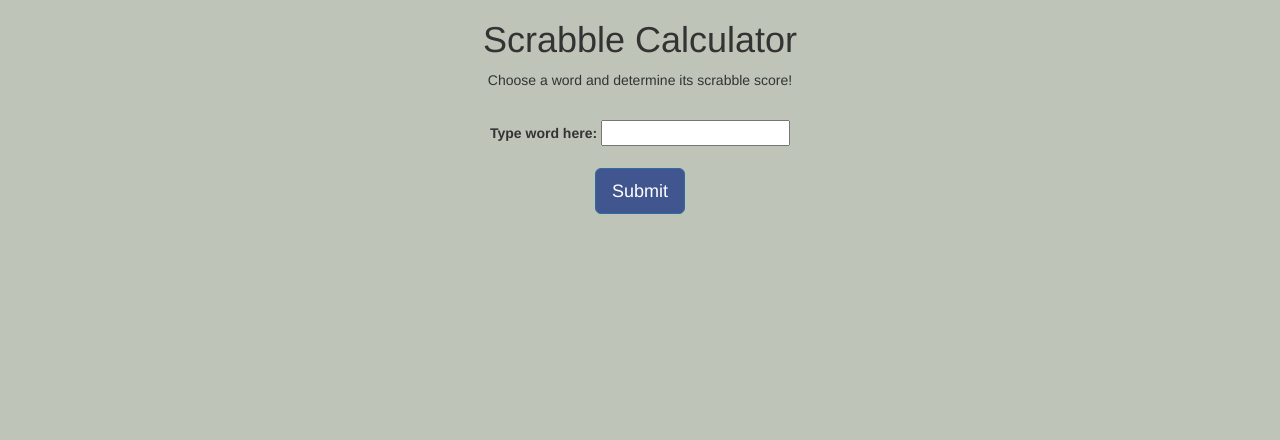
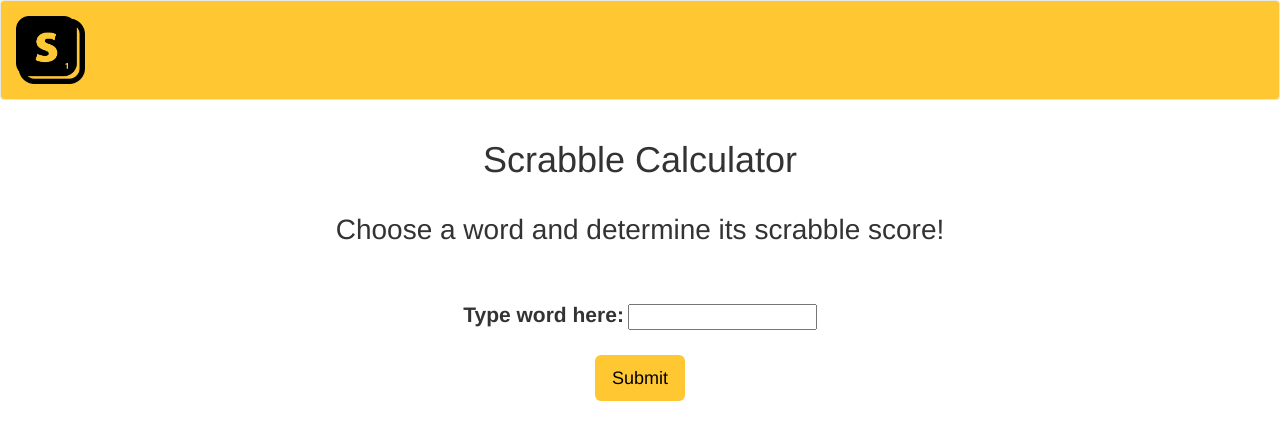
Before and after one commit to Samantha-Sun/Scrabble, a plain HTML site: page index.html in a window 1280 px wide. Drawn offline with nearby package versions, Linux system fonts and the light colour scheme.

Commit message:
Second version of project

```diff
--- a/css/override.css
+++ b/css/override.css
@@ -1,4 +1,17 @@
 body {
     margin: 0;
-    background-color: rgb(191, 196, 185);
   }
+
+.navbar-default {
+background-color: #ffc832;
+  }
+.navbar {
+    min-height: 100px;
+  }
+
+p {
+    font-size: 200%;
+  }
+label {
+    font-size: 150%;
+  }
--- a/index.html
+++ b/index.html
@@ -5,18 +5,33 @@
     <meta http-equiv="X-UA-Compatible" content="IE=edge">
     <meta name="viewport" content="width = device-width, intial-scale = 1">
 
+<title>Technical Assignment</title>
 
-<title>Technical Assignment</title>
 <link href="css/bootstrap.css" rel="stylesheet">
 <link href="css/override.css" rel="stylesheet">
 <script src="https://ajax.googleapis.com/ajax/libs/jquery/1.12.4/jquery.min.js"></script>
 <script src="js/bootstrap.js"></script>
 <script src="index.js"></script>
+
 <body>
 
+<nav class="navbar navbar-default">
+  <div class="container-fluid">
+  <div class="navbar-header">
+  <a class="navbar-brand" href="#"><img style="width: 7%" src="images/Sletter.png"></a>
+  </div>
+  </div>
+</nav>
+
 <div class="text-center col-lg-12">
+    <div class="heading">
      <h1>Scrabble Calculator</h1>
+    </div>
+
+
+    <div style="padding-top: 20px; padding-bottom: 20px;">
       <p>Choose a word and determine its scrabble score!</p>
+    </div>
 
     <div style="padding-top: 20px; padding-bottom: 20px;">
       <label for="words">Type word here: </label>
@@ -30,7 +45,6 @@
     <div style="padding-top: 20px; padding-bottom: 20px;">
       <h4 id="output"></h4>
     </div>
-
 <div>
 
 </body>
--- a/index.js
+++ b/index.js
@@ -1,4 +1,4 @@
-//decalring values
+//Decalring values
 const lib = {
   e:1, a:1, i:1, o:1, n:1, r:1, t:1, l:1, s:1, u:1,
   d:2, g:2,
@@ -9,6 +9,7 @@
   q:10, z:10
 }
 
+//Identifying each character score based on word entered
 const calcScore = (text) => {
   let score = 0;
   text = text.toLowerCase();
@@ -17,19 +18,21 @@
   return score;
 }
 
+//Sum of character scores
 const score = (word) => {
   let tscore = 0;
   tscore = calcScore(word);
   return tscore;
 }
 
+//Displaying score
 window.onload = function(){
   let input = document.getElementById("input");
   let submit = document.getElementById("test");
   let output = document.getElementById("output");
   submit.onclick = function() {
     if (input.value != "") {
-      output.innerHTML = "Scrabble Score: " + score(input.value)
+      output.innerHTML = "Score: " + score(input.value)
       } else {
           output.innerHTML = "Please enter a word"
       }
```
Also changed, not shown: css/bootstrap.css, images/Sletter.png (added). Lines whose indentation alone changed are shown as unchanged.
